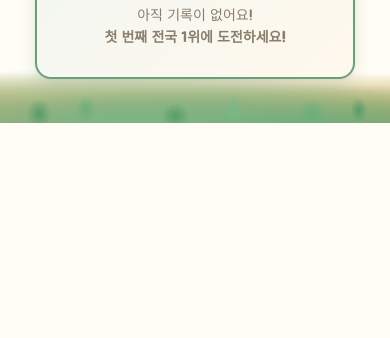
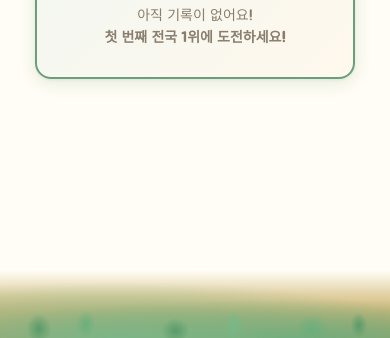
Before and after one commit to ssuksak/weed_puller, a website: page index.html in a window 390 px wide. Shown: the part 506-844 px from the top of the page. Drawn offline with Linux system fonts and the light colour scheme; no server answers.

Commit message:
fix: 시작화면 100dvh + 모바일 스크롤 터치 지원

```diff
--- a/index.html
+++ b/index.html
@@ -42,6 +42,7 @@
     /* === Start Screen Farm Theme === */
     #start-screen {
       overflow-y: auto;
+      -webkit-overflow-scrolling: touch;
       background: #FFFDF5;
       background-image:
         /* 하늘 위쪽 그라데이션 */
@@ -248,7 +249,7 @@
     .screen-overlay {
       position: absolute;
       top: 0; left: 0;
-      width: 100%; height: 100%;
+      width: 100%; height: 100dvh;
       display: flex;
       flex-direction: column;
       justify-content: center;
```
Also changed, not shown: screenshots/41_final.png (added), 1 other file.
